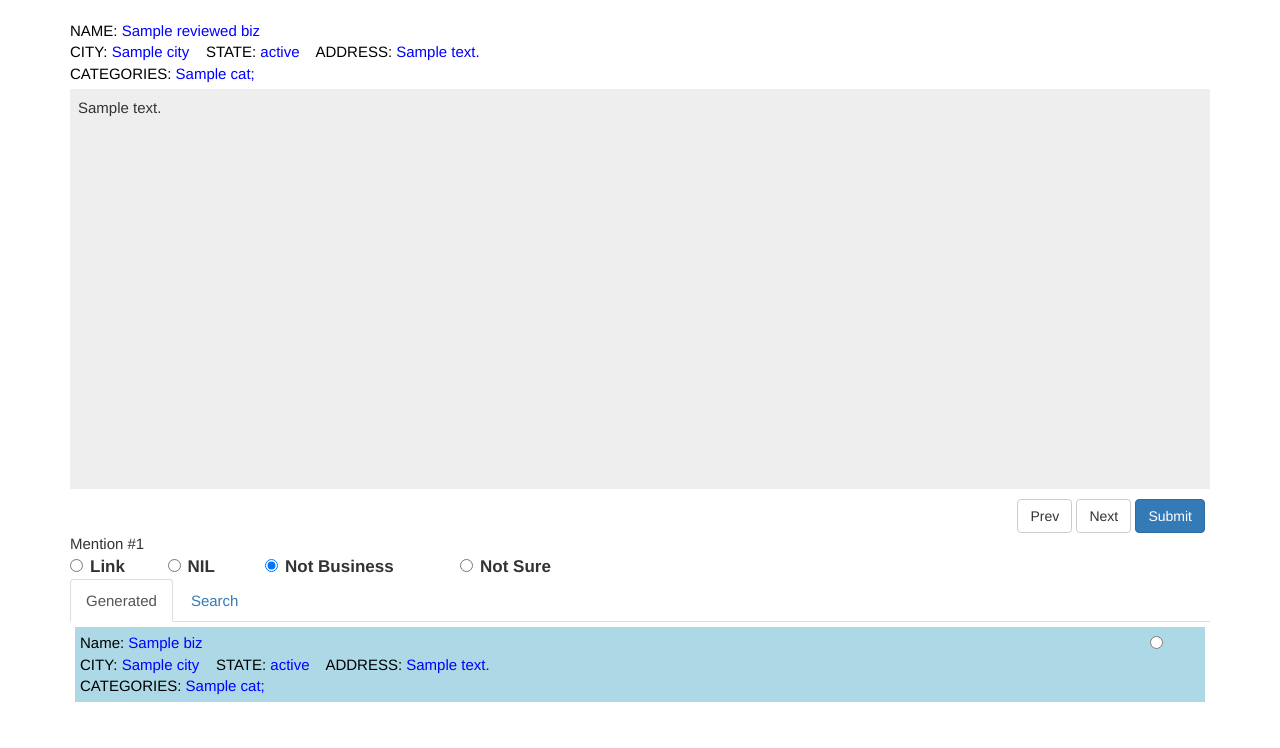
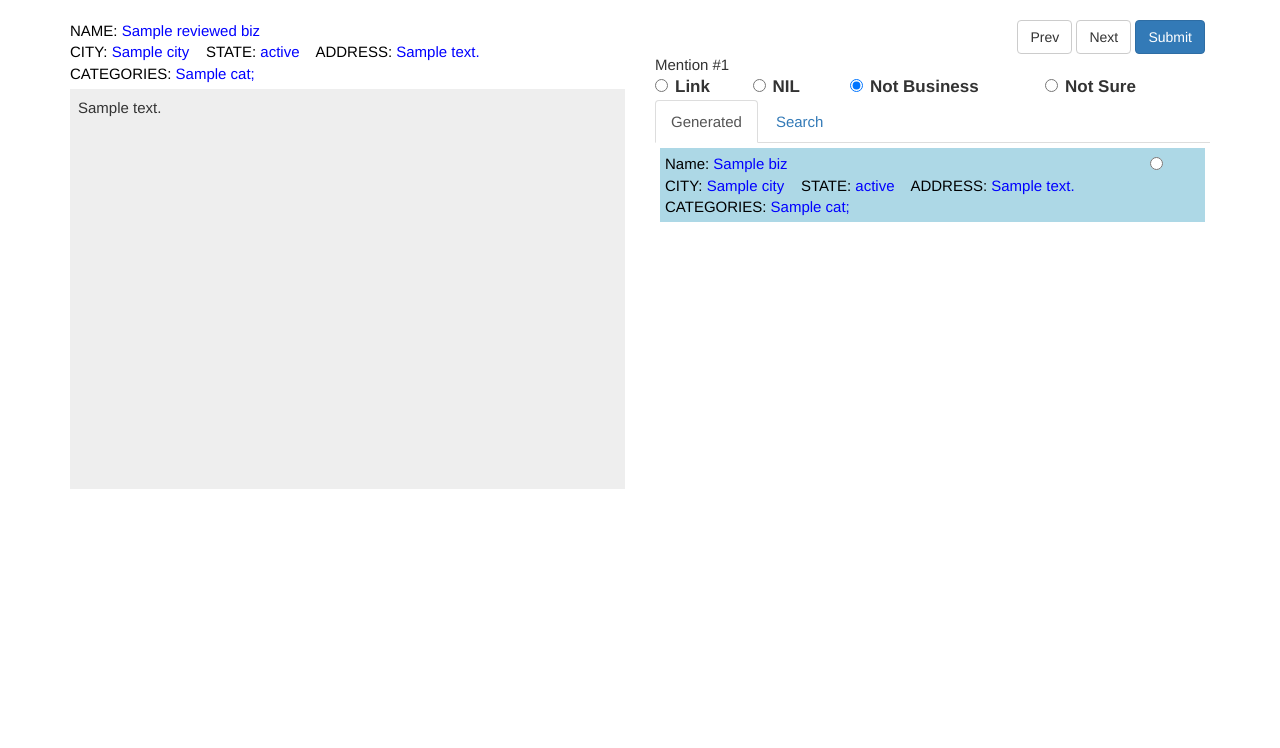
Before and after one commit to hldai/labelel, a Django app: template yelp/templates/yelp/review.html in a window 1280 px wide. Shown: the part 52-800 px from the top of the page. Run offline with Django 3.2, Linux system fonts and the light colour scheme; the template is opened without the code that fills it: most values are stand-ins (such as "Sample title", 1, 10 or a date in 2020); parts of the project's set-up code (start-up, migrations or seed data) failed here and were passed over; some libraries are stand-ins or nearby versions.

Commit message:
improved interface

```diff
--- a/labelel/settings.py
+++ b/labelel/settings.py
@@ -118,6 +118,6 @@ USE_TZ = True
 # Static files (CSS, JavaScript, Images)
 # https://docs.djangoproject.com/en/1.10/howto/static-files/
 
-STATIC_URL = '/static/'
+STATIC_URL = '/yelpstatic/'
 
 LOGIN_REDIRECT_URL = '/yelp/review/1/'
--- a/labelel/urls.py
+++ b/labelel/urls.py
@@ -18,7 +18,7 @@ from django.contrib import admin
 from django.contrib.auth import views as auth_views
 
 urlpatterns = [
-    url(r'^admin/', admin.site.urls),
-    url(r'^login/$', auth_views.login, {'template_name': 'login.html'}, name='login'),
+    url(r'^yelp/admin/', admin.site.urls),
+    url(r'^yelp/login/$', auth_views.login, {'template_name': 'login.html'}, name='login'),
     url(r'^yelp/', include('yelp.urls'))
 ]
--- a/yelp/static/yelp/js/review.js
+++ b/yelp/static/yelp/js/review.js
@@ -10,10 +10,13 @@ function hideClass(className) {
 
 function mentionClicked(mention_idx, mention_id) {
     cur_mention_idx = mention_idx;
-    hideClass("div-candidates");
+    $('.div-candidates').css({"display": "none"});
     //hideClass("div-main-label");
+    $('.span-mention').css({"background-color": "powderblue"});
+    $('.span-mention-labeled').css({"background-color": "green"});
+    span_id = "#mention-span-" + cur_mention_idx.toString();
+    $(span_id).css({"background-color": "yellow"});
     document.getElementById('span-mention-' + mention_id).style.display='block';
-//    document.getElementById('div-main-label-' + mention_id).style.display='block';
 }
 
 function showSearchResult(mention_id, reviewed_biz_city, csrf_token) {
--- a/yelp/static/yelp/rev-style.css
+++ b/yelp/static/yelp/rev-style.css
@@ -15,9 +15,17 @@ body {
     font-weight: bold;
 }
 
-.mention {
+.span-mention {
     background-color: powderblue;
     cursor: hand;
+}
+
+.span-mention-labeled {
+    background-color: green;
+}
+
+#mention-span-0 {
+    background-color: yellow;
 }
 
 .div-candidates {
--- a/yelp/templates/yelp/review.html
+++ b/yelp/templates/yelp/review.html
@@ -23,11 +23,17 @@
 
 <div class="container">
 
+    <div class="row">
+    <div class="div-review-info col-md-6">
+
         {% include "yelp/businessdetail.html" with biz=reviewed_biz %}
 
         <div class="div-review-text">
         {{ highlighted_review |safe }}
         </div>
+    </div>
+
+    <div class="div-label col-md-6">
 
         <form id="form-main" action="{% url 'yelp:label' next_rev_idx %}" method="post">
         {% csrf_token %}
@@ -56,22 +62,22 @@
                 {% else %}
 
                 <div class="row div-main-label" id="div-main-label-{{ mention.mention_id }}">
-        <div class="col-sm-1">
+                    <div class="col-md-2">
                         <label class="radio-inline" onclick="checkRadio('radio-{{ mention.mention_id }}-1')">
                           <input type="radio" id="radio-link-{{ mention.mention_id }}" name="main-label-{{ mention.mention_id }}" value="link"> Link
                         </label>
                     </div>
-        <div class="col-sm-1">
+                    <div class="col-md-2">
                         <label class="radio-inline">
                         <input type="radio" name="main-label-{{ mention.mention_id }}" value="nil"> NIL
                         </label>
                     </div>
-        <div class="col-sm-2">
+                    <div class="col-md-4">
                         <label class="radio-inline">
                         <input type="radio" name="main-label-{{ mention.mention_id }}" value="nobiz" checked="checked"> Not Business
                         </label>
                     </div>
-        <div class="col-sm-2">
+                    <div class="col-md-3">
                         <label class="radio-inline">
                         <input type="radio" name="main-label-{{ mention.mention_id }}" value="notsure"> Not Sure
                         </label>
@@ -98,15 +104,14 @@
             </div>
         {% endfor %}
         </div>
-
         </form>
-
+    </div>
+    </div>
+</div>
 
 {% else %}
 Not logged in.
 {% endif %}
 
-</div>
-
 </body>
 </html>
--- a/yelp/urls.py
+++ b/yelp/urls.py
@@ -6,7 +6,7 @@ from . import views
 app_name = "yelp"
 urlpatterns = [
     url(r'^$', views.index, name='index'),
-    url(r'^logout/$', auth_views.logout, {'next_page': '/login/'}, name='logout'),
+    url(r'^logout/$', auth_views.logout, {'next_page': '/yelp/login/'}, name='logout'),
     url(r'^review/(?P<rev_idx>[0-9]+)/$', views.show_review, name='review'),
     url(r'^search/$', views.search_candidates, name='search'),
     url(r'^label/(?P<rev_idx>[0-9]+)/$', views.label, name='label'),
--- a/yelp/views.py
+++ b/yelp/views.py
@@ -24,7 +24,8 @@ def show_review(request, rev_idx):
     context['mentions'] = mentions
     context['reviewed_biz'] = rev_biz
     label_results = reviewdata.get_label_results(mentions, request.user.username)
-    context['highlighted_review'] = reviewdata.get_review_text_disp_html(review_info)
+    # context['highlighted_review'] = reviewdata.get_review_text_disp_html(review_info)
+    context['highlighted_review'] = reviewdata.highlight_mentions(review_info['text'], mentions, label_results)
     context['mention_candidates'] = reviewdata.get_candidates_of_mentions(mentions, review_info, rev_biz,
                                                                           label_results)
 
```
Also changed, not shown: yelp/reviewdata.py (+11 -21 lines). Lines whose indentation alone changed are shown as unchanged.
